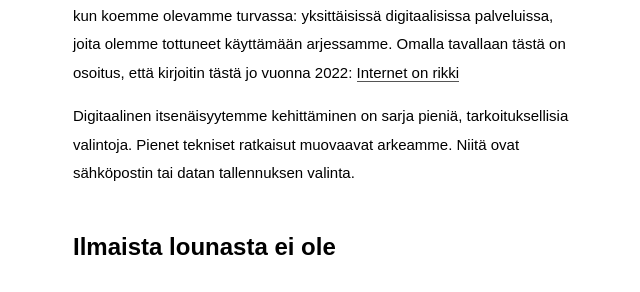
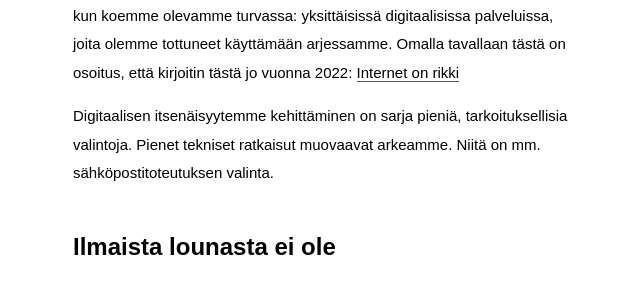
Before and after one commit to klaalo/klaalo.github.io, a Jekyll site: the page built from _posts/2026-06-09-digitaalinen-itsenaisyys-muodostuu-pienista-asioista.md, in a window 1280 px wide and 900 px high, scrolled down 396 px. Shown: the part 153-445 px from the top of the window, without its empty margins (317-957 px from the left). Built offline with Jekyll 4.4.1, drawn with Linux system fonts in a browser that asks for light colours; some web fonts are replaced.

Commit message:
Pieniä kielikorjauksia

```diff
--- a/_posts/2026-06-09-digitaalinen-itsenaisyys-muodostuu-pienista-asioista.md
+++ b/_posts/2026-06-09-digitaalinen-itsenaisyys-muodostuu-pienista-asioista.md
@@ -9,7 +9,7 @@ Digitaalinen itsenäisyys ei ole jotain, mikä syntyy yhdessä yössä suuren mu
 
 Asiat hajoavat hiljalleen, päivittäin. Rämettyminen tapahtuu huomaamatta, kun koemme olevamme turvassa: yksittäisissä digitaalisissa palveluissa, joita olemme tottuneet käyttämään arjessamme. Omalla tavallaan tästä on osoitus, että kirjoitin tästä jo vuonna 2022: [Internet on rikki](./internet-on-rikki)
 
-Digitaalinen itsenäisyytemme kehittäminen on sarja pieniä, tarkoituksellisia valintoja. Pienet tekniset ratkaisut muovaavat arkeamme. Niitä ovat sähköpostin tai datan tallennuksen valinta.
+Digitaalisen itsenäisyytemme kehittäminen on sarja pieniä, tarkoituksellisia valintoja. Pienet tekniset ratkaisut muovaavat arkeamme. Niitä on mm. sähköpostitoteutuksen valinta.
 
 ## Ilmaista lounasta ei ole
 
```
